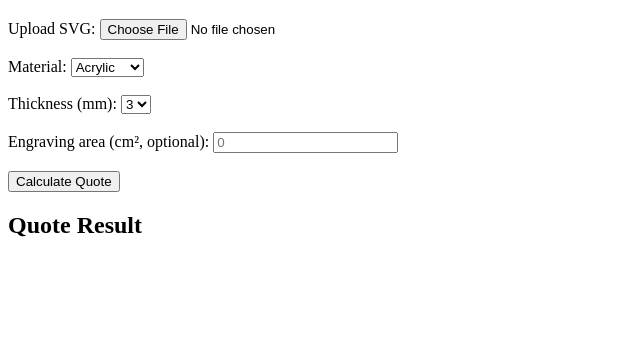
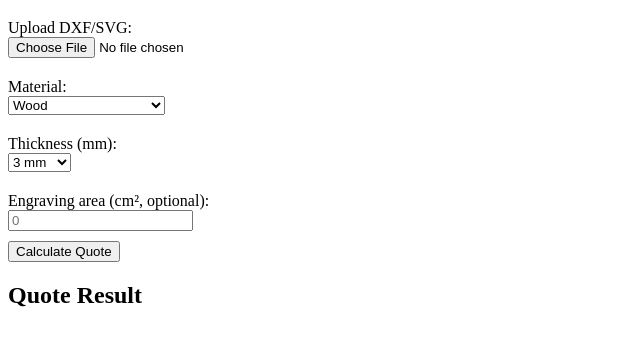
Before and after one commit to costaworks/laser-calculator, a plain HTML site: page index.html in a window 1280 px wide. Shown: the part 61-406 px from the top of the page, without its empty margins (0-640 px from the left). Drawn offline with Linux system fonts and the light colour scheme.

Commit message:
Update index.html

```diff
--- a/index.html
+++ b/index.html
@@ -3,36 +3,49 @@
 <head>
   <meta charset="UTF-8">
   <title>CostaWorks Laser Quote</title>
+  <style>
+    label { display:block; margin-top:10px; }
+    select, input { margin-bottom:10px; }
+  </style>
 </head>
 <body>
   <h1>Instant Laser Quote</h1>
 
-  <label>Upload SVG:</label>
-  <input type="file" id="fileInput"><br><br>
+  <label>Upload DXF/SVG:</label>
+  <input type="file" id="fileInput"><br>
 
   <label>Material:</label>
-  <select id="materialSelect">
-    <option value="Acrylic">Acrylic</option>
-    <option value="Plywood">Plywood</option>
-  </select><br><br>
+  <select id="materialSelect" onchange="updateThicknessSelector()">
+    <!-- Options filled dynamically -->
+  </select><br>
 
-  <label>Thickness (mm):</label>
-  <select id="thicknessSelect">
-    <option value="3">3</option>
-    <option value="6">6</option>
-  </select><br><br>
+  <div id="thicknessContainer">
+    <label>Thickness (mm):</label>
+    <select id="thicknessSelect"></select>
+  </div>
 
   <label>Engraving area (cm², optional):</label>
-  <input type="number" id="engraveArea" placeholder="0"><br><br>
+  <input type="number" id="engraveArea" placeholder="0"><br>
 
   <button onclick="calculateQuote()">Calculate Quote</button>
 
   <h2>Quote Result</h2>
   <div id="output"></div>
 
-  <script src="dxf-parser.js"></script> <!-- optional, for DXF parsing -->
-  <script src="svg-path-properties.js"></script> <!-- optional, for SVG -->
   <script src="materials.js"></script>
   <script src="calculator.js"></script>
+
+  <script>
+    // Populate material selector
+    const materialSelect = document.getElementById("materialSelect");
+    materialTable.forEach(m => {
+      const option = document.createElement("option");
+      option.value = m.material;
+      option.text = m.material;
+      materialSelect.appendChild(option);
+    });
+
+    updateThicknessSelector(); // initial setup
+  </script>
 </body>
 </html>
```
